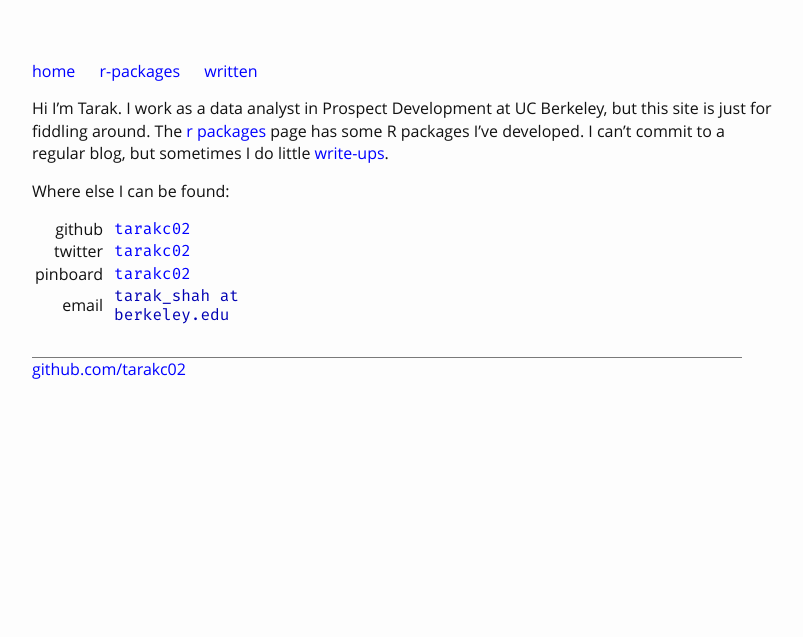
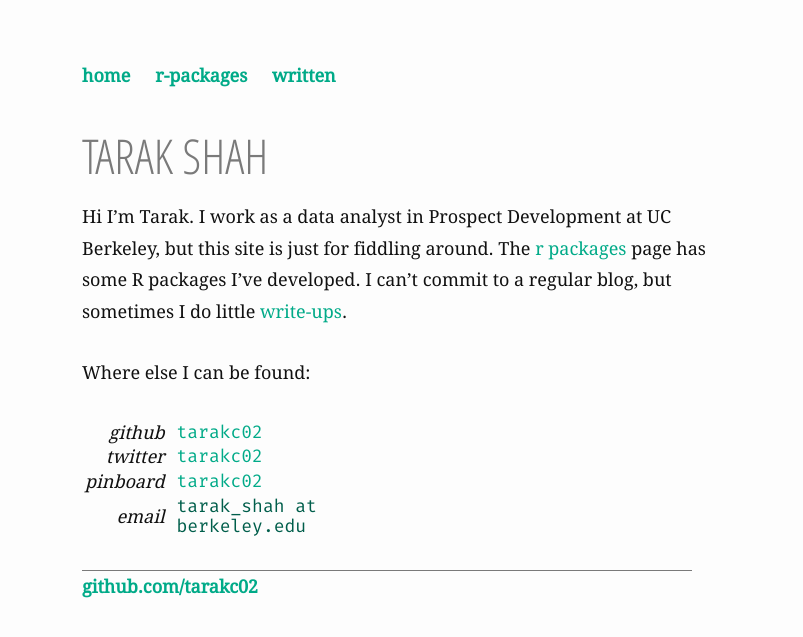
Before and after one commit to tarakc02/tarakc02.github.io, a Jekyll site: the page built from index.md, in a window 1280 px wide. Shown: the top 637 px of the page, without its empty margins (238-1041 px from the left). Built offline with Jekyll 4.4.1, drawn with Linux system fonts in a browser that asks for light colours.

Commit message:
update styling

```diff
--- a/_sass/base.scss
+++ b/_sass/base.scss
@@ -1,29 +1,18 @@
 @font-face {
-    font-family: 'Open Sans';
+    font-family: 'Droid Serif';
     src:
-    	local('Open Sans'),
-    	url('/assets/fonts/OpenSans-Regular-webfont.woff');
+    	local('Droid Serif'),
+    	url('/assets/fonts/DroidSerif-Regular-webfont.woff');
     font-weight: normal;
-    font-style: normal;
-
-}
-
-@font-face {
-    font-family: 'Open Sans';
-    src:
-    	local('Open Sans'),
-    	url('/assets/fonts/OpenSans-Bold-webfont.woff');
-    font-weight: bold;
     font-style: normal;
 }
 
 @font-face {
-    font-family: 'Open Sans';
+    font-family: 'Open Sans Condensed Light';
     src:
-    	local('Open Sans'),
-		url('/assets/fonts/OpenSans-Italic-webfont.woff');
-    font-weight: normal;
-    font-style: italic;
+    	local('Open Sans Condensed Light'),
+    	url('/assets/fonts/OpenSans-CondLight-webfont.woff');
+    font-style: normal;
 }
 
 @font-face {
@@ -35,25 +24,30 @@
     font-style: normal;
 }
 
-$base-font-family: 'Open Sans', sans-serif !default;
+$base-font-family: 'Droid Serif', 'Open Sans', sans-serif !default;
+$heading-font-family: 'Open Sans Condensed Light';
 $monospace-font-family: fira, "SFMono-Regular", Consolas, "Liberation Mono", Menlo, Courier, monospace !default;
-$base-font-size:   16px !default;
+$base-font-size:   18px !default;
 $base-font-weight: 400 !default;
+
+$h1-font-size: 48px !default;
+$h2-font-size: 48px !default;
+$h3-font-size: 32px !default;
 $small-font-size:  $base-font-size * 0.875 !default;
-$base-line-height: 140% !default;
+$base-line-height: 175% !default;
 
 $spacing-unit:     30px !default;
 
 $text-color:       #111 !default;
 $background-color: #fdfdfd !default;
-$brand-color: #0000ff !default;
+$brand-color: #0a8 !default;
 
 $grey-color:       #212121 !default;
 $grey-color-light: lighten($grey-color, 35%) !default;
 $grey-color-dark:  darken($grey-color, 15%) !default;
 
 // Width of the content area
-$content-width:    800px !default;
+$content-width:    700px !default;
 //$content-width: 60em !default;
 
 $on-palm:          600px !default;
--- a/assets/css/main.scss
+++ b/assets/css/main.scss
@@ -47,7 +47,7 @@ h1, h2, h3, h4, h5, h6,
 p, blockquote, pre,
 ul, ol, dl, figure,
 %vertical-rhythm {
-  margin-bottom: $spacing-unit / 2;
+  margin-bottom: $spacing-unit;
 }
 
 
@@ -89,8 +89,8 @@ figcaption {
 }
 
 .default li {
-  margin-bottom: $base-font-size;
-  //line-height: 120%;
+  margin-bottom: 1.5em;
+  line-height: 140%;
   > ul,
   > ol {
     margin-bottom: 0;
@@ -98,7 +98,7 @@ figcaption {
 }
 .writeup ul, ol {
   margin-left: $spacing-unit;
-  line-height: 120%;
+  line-height: 140%;
   > li {margin-bottom: .5 * $base-font-size;}
 }
 
@@ -108,9 +108,22 @@ figcaption {
  */
 h1, h2, h3, h4, h5, h6 {
   font-weight: $base-font-weight;
+  font-family: $heading-font-family;
+  color: $grey-color-light;
+  margin-top: 1em;
 }
 
+h1 {
+  font-size: $h1-font-size;
+}
 
+h2 {
+  font-size: $h2-font-size;
+}
+
+h3 {
+  font-size: $h3-font-size;
+}
 
 /**
  * Links
@@ -135,7 +148,7 @@ a {
  * Blockquotes
  */
 blockquote {
-  color: $grey-color;
+  color: $grey-color-light;
   border-left: 2px solid $grey-color-light;
   padding-left: $spacing-unit / 2;
   font-size: 18px;
@@ -154,10 +167,11 @@ blockquote {
  */
 pre,
 code {
-  font-size: 13px;
+  font-size: 14px;
   border: 1px solid $grey-color-light;
   background: #fafafa;
   border-radius: 3px;
+  line-height: 140%;
 }
 
 code {
@@ -265,6 +279,8 @@ pre {
     padding-right: 0;
     padding-left: 0;
 
+    p {line-height: 140%;}
+
     nav ul li, footer ul li {
       display: list-item;
       line-height: 100%;
--- a/index.md
+++ b/index.md
@@ -4,6 +4,7 @@ class: default
 title: TS - Home
 ---
 
+<h1>TARAK SHAH</h1>
 Hi I'm Tarak. I work as a data analyst in Prospect Development at UC Berkeley, but this site is just for fiddling around. The [r packages](/projects) page has some R packages I've developed. I can't commit to a regular blog, but sometimes I do little [write-ups](/mathgames).
 
 Where else I can be found:
```
Also changed, not shown: mathgames.md (+1 -3 lines), projects.md (+1 -1 lines), assets/fonts/DroidSerif-Regular-webfont.woff (added), assets/fonts/OpenSans-Bold-webfont.woff (deleted), assets/fonts/OpenSans-CondLight-webfont.woff (added), assets/fonts/OpenSans-Italic-webfont.woff (deleted), assets/fonts/OpenSans-Regular-webfont.woff (deleted).
